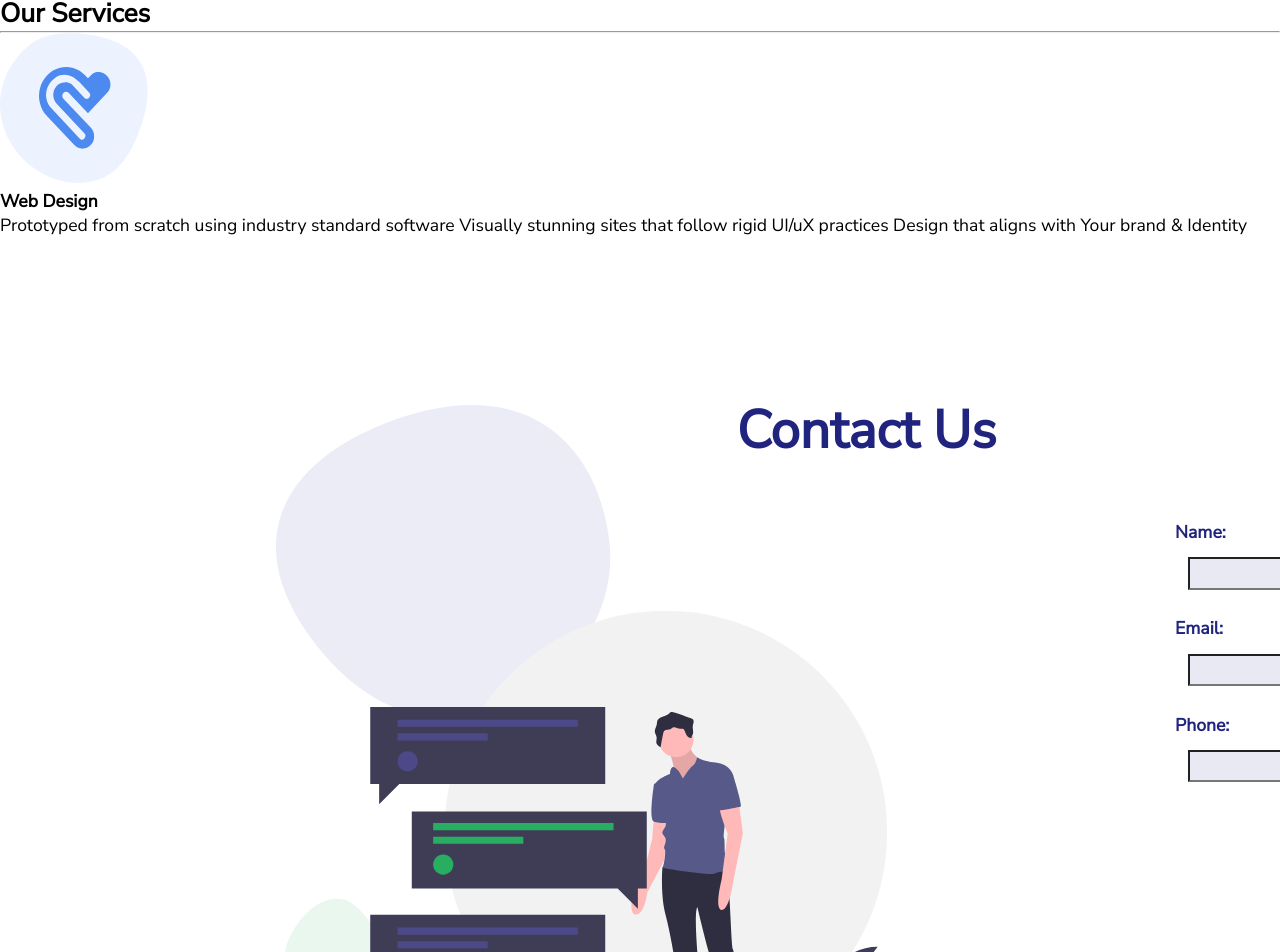
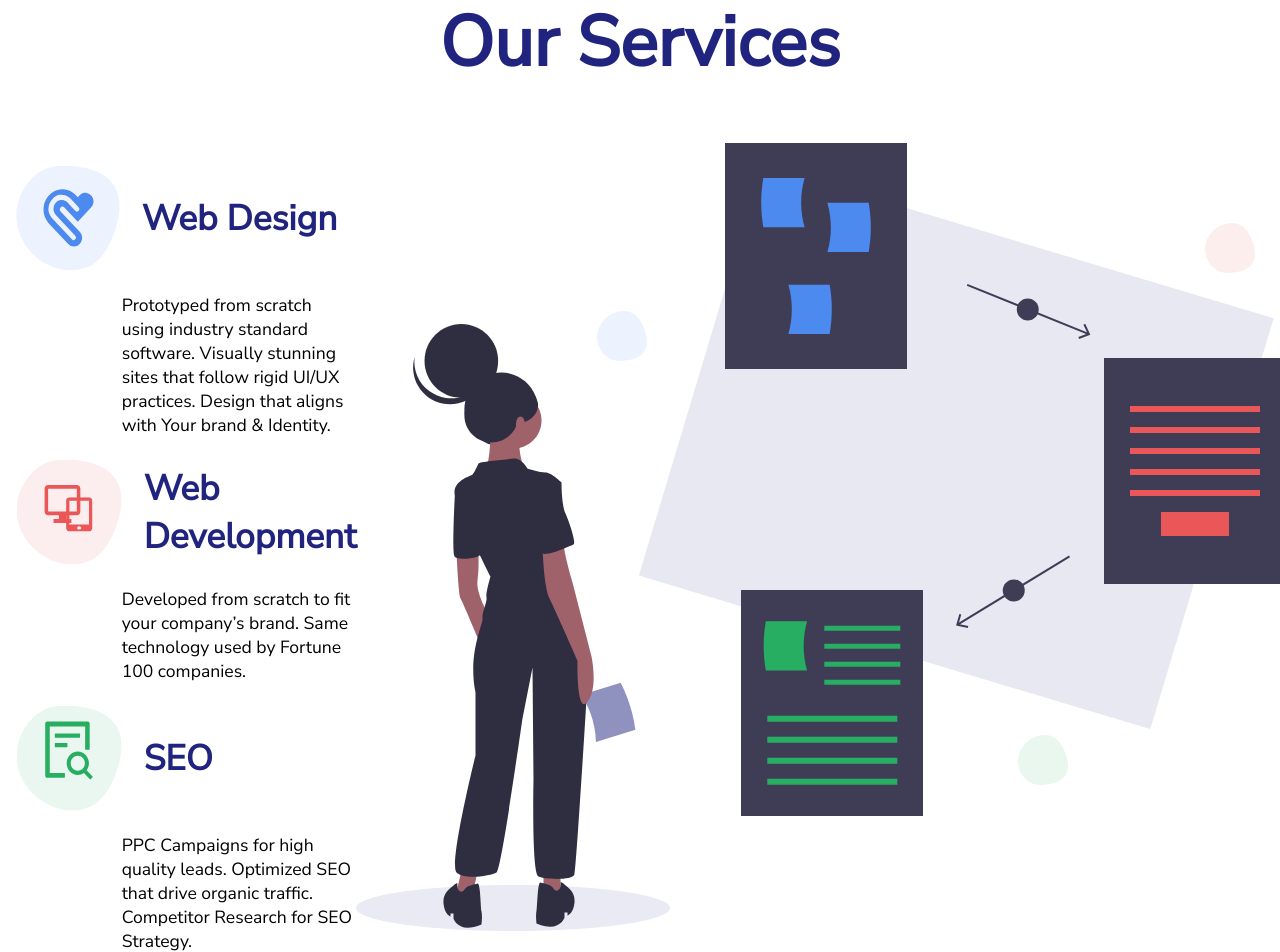
Before and after one commit to AwakenedMind/CrownStudio, a React (Create React App) app: page / in a window 1280 px wide. Shown: the part 1066-2018 px from the top of the page. Built offline with nearby package versions, Linux system fonts and the light colour scheme.

Commit message:
added services component

```diff
--- a/src/components/services.js
+++ b/src/components/services.js
@@ -1,21 +1,52 @@
 import React from 'react'
 import WebDesign from '../images/Webdesign.svg'
+import WebDevelopment from '../images/WebDevelopment.svg'
+import SEO from '../images/SEO.svg'
+import ServiceIllustration from '../images/service-illustration.svg'
+import '../sass/services.scss'
 
 const Services = () => {
   return (
-    <div>
-      <h2>Our Services</h2>
-      <hr />
-      <div>
-      <div>
-        <img src={WebDesign} />
-        <h4>Web Design </h4>
+    <section className="services-wrapper">
+      <h2 className="services-header">Our Services</h2>
+      <div className="services-grid">
+        <ul className="services-list">
+          <li className="services-list-item">
+            <div className="services-wrap">
+              <img src={WebDesign} className="services-illustration" alt="crownstudio-web-design-service" />
+              <h4 className="services-heading">Web Design </h4>
+            </div>
+            <p className="services-description">
+              Prototyped from scratch using industry standard software. Visually stunning sites that follow rigid UI/UX practices. Design that aligns with Your brand & Identity.
+            </p>
+          </li>
+
+          <li className="services-list-item">
+            <div className="services-wrap">
+              <img src={WebDevelopment} className="services-illustration" alt="crownstudio-web-development-service" />
+              <h4 className="services-heading">Web Development </h4>
+            </div>
+            <p className="services-description">
+              Developed from scratch to fit your company’s brand.
+              Same technology used by Fortune 100 companies.
+            </p>
+          </li>
+
+          <li className="services-list-item">
+            <div className="services-wrap">
+              <img src={SEO} className="services-illustration" alt="crownstudio-seo-service" />
+              <h4 className="services-heading">SEO</h4>
+            </div>
+            <p className="services-description">
+              PPC Campaigns for high quality leads.
+              Optimized SEO that drive organic traffic.
+              Competitor Research for SEO Strategy.
+            </p>
+          </li>
+        </ul>
+        <img src={ServiceIllustration} />
       </div>
-      <p>
-      Prototyped from scratch using industry standard software Visually stunning sites that follow rigid UI/uX practices Design that aligns with Your brand & Identity
-      </p>
-        </div>
-    </div>
+    </section>
   )
 }
 
```
